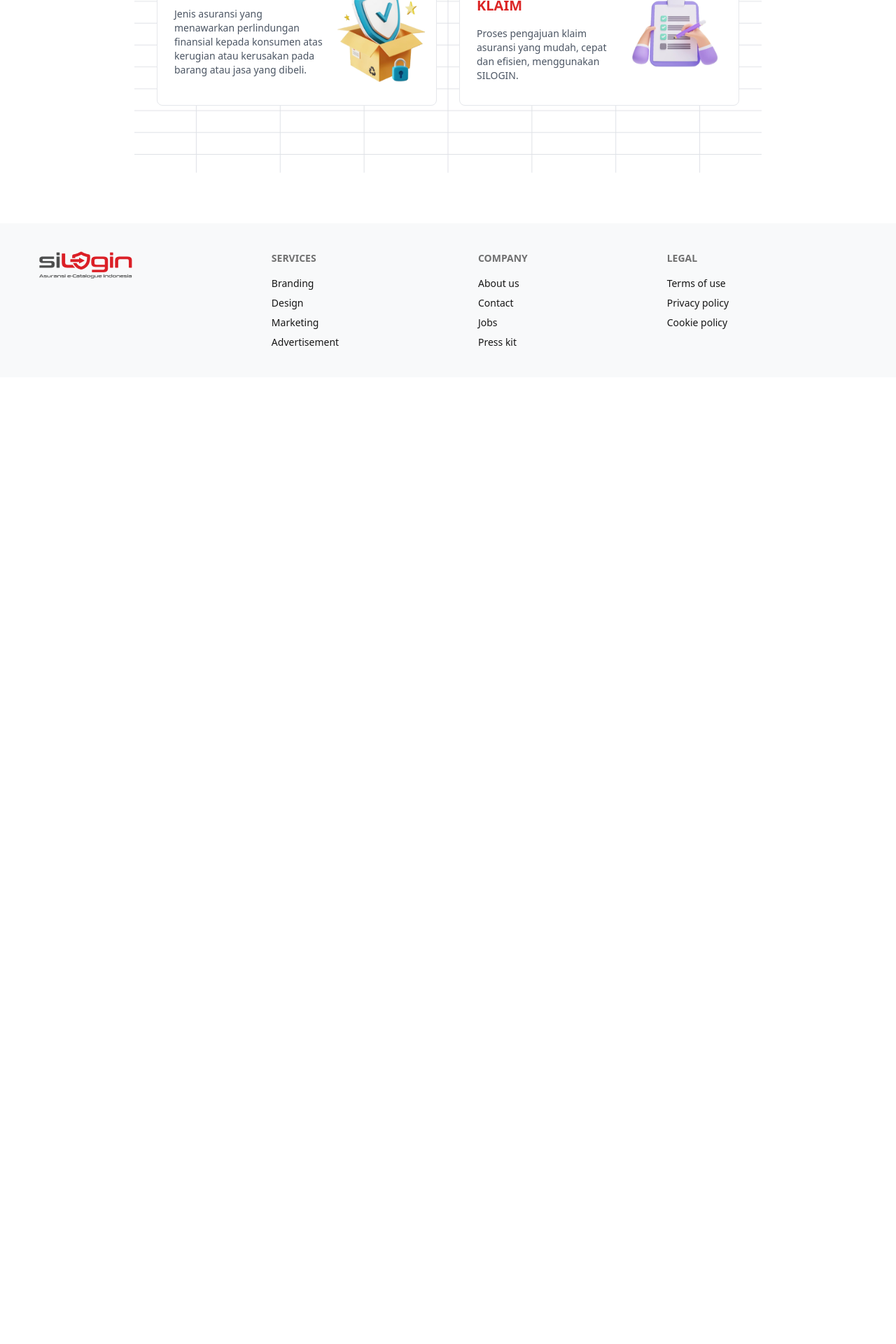
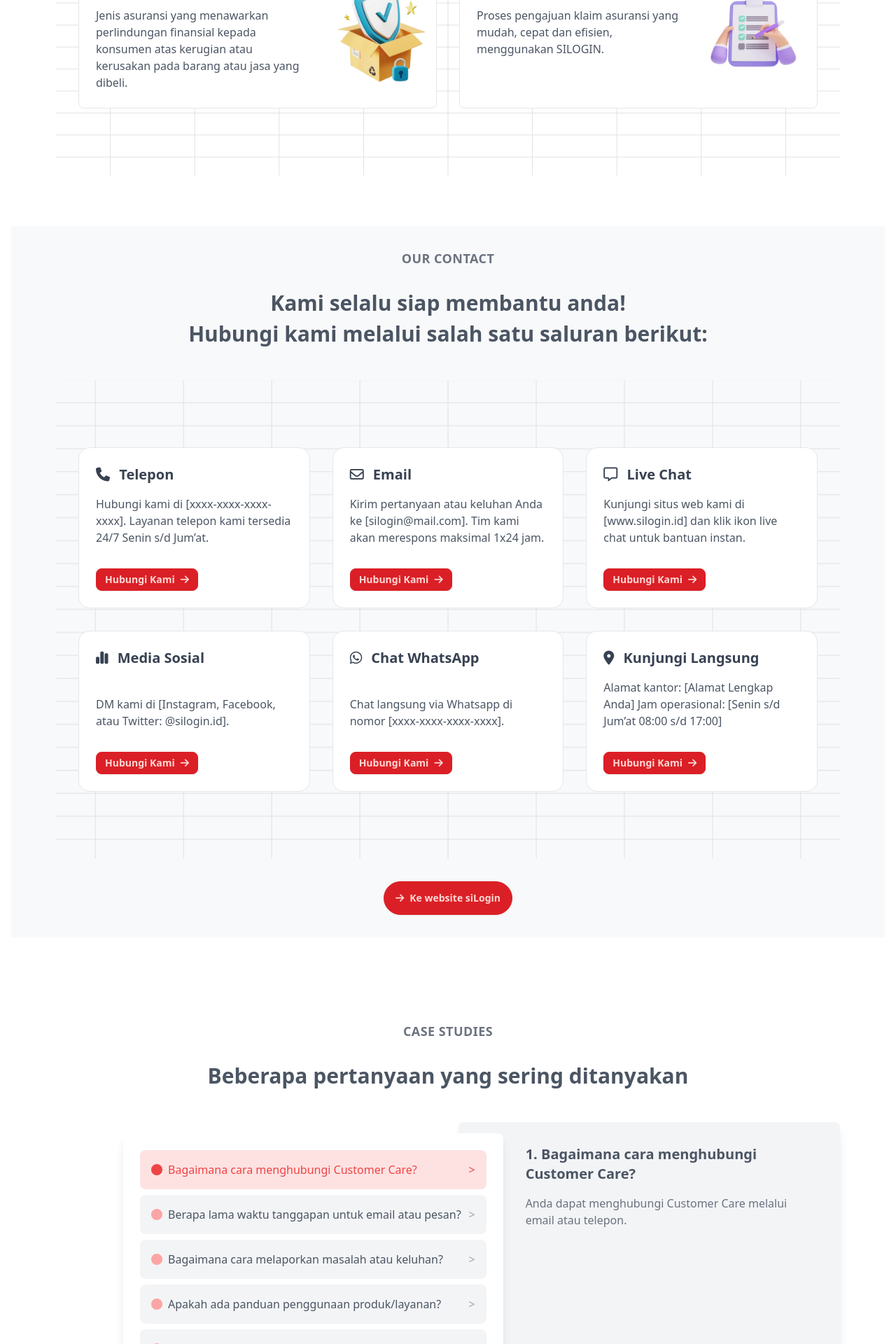
Before and after one commit to Julls31/silogin, a React (Vite) app: page / in a window 1280 px wide. Shown: the part 2152-4072 px from the top of the page at 70% size. Before the commit the page ends 2691 px from the top, so only its background shows below. Built offline with nearby package versions, Linux system fonts and the light colour scheme.

Commit message:
update Home

```diff
--- a/src/assets/components/Home/About.jsx
+++ b/src/assets/components/Home/About.jsx
@@ -16,8 +16,8 @@ function About() {
 
         {/* Konten dengan background */}
         <section
-          className="py-12 bg-cover bg-center rounded-lg"
-          style={{ backgroundImage: "url(/image/table_bg.png)", paddingTop: "6rem", paddingBottom: "6rem", paddingLeft:"2rem", paddingRight:"2rem" }}
+          className="bg-cover bg-center rounded-lg py-0 px-0 md:py-24 md:px-8"
+          style={{ backgroundImage: "url(/image/table_bg.png)" }}
         >
           {/* Content */}
           <div className="grid grid-cols-1 md:grid-cols-2 gap-8 items-center bg-base-200">
@@ -27,7 +27,6 @@ function About() {
                 src="/image/siLoginTagline.png"
                 alt="SiLogin Tagline"
                 className="w-full max-w-md mx-auto"
-
               />
             </div>
 
--- /dev/null
+++ b/src/assets/components/Home/Contact.jsx
@@ -0,0 +1,105 @@
+import React from "react";
+
+function Contact() {
+  return (
+    <>
+      <div className="container mx-auto px-4">
+        <div className="bg-base-200 lg:p-8 pt-8 rounded-lg">
+          {/* Header */}
+          <div className="text-center mb-12">
+            <h2 className="text-lg font-semibold text-gray-500 uppercase mb-8 tracking-wide">
+              our contact
+            </h2>
+            <h1 className="text-3xl font-semibold text-gray-600 mt-2">
+              Kami selalu siap membantu anda!
+            </h1>
+            <h1 className="text-3xl font-semibold text-gray-600 mt-2">
+              Hubungi kami melalui salah satu saluran berikut:
+            </h1>
+          </div>
+
+          {/* Content Section with Background */}
+          <section
+            className="bg-cover bg-center rounded-lg py-0 px-0 md:py-24 md:px-8"
+            style={{ backgroundImage: "url(/image/table_bg.png)" }}
+          >
+            {/* Cards */}
+            <div className="grid grid-cols-1 md:grid-cols-3 gap-8">
+              {/** Array of card data */}
+              {[
+                {
+                  icon: "fa fa-phone",
+                  title: "Telepon",
+                  content:
+                    "Hubungi kami di [xxxx-xxxx-xxxx-xxxx]. Layanan telepon kami tersedia 24/7 Senin s/d Jum’at.",
+                },
+                {
+                  icon: "fa-regular fa-envelope",
+                  title: "Email",
+                  content:
+                    "Kirim pertanyaan atau keluhan Anda ke [silogin@mail.com]. Tim kami akan merespons maksimal 1x24 jam.",
+                },
+                {
+                  icon: "fa-regular fa-message",
+                  title: "Live Chat",
+                  content:
+                    "Kunjungi situs web kami di [www.silogin.id] dan klik ikon live chat untuk bantuan instan.",
+                },
+                {
+                  icon: "fa fa-chart-simple",
+                  title: "Media Sosial",
+                  content:
+                    "DM kami di [Instagram, Facebook, atau Twitter: @silogin.id].",
+                },
+                {
+                  icon: "fa-brands fa-whatsapp",
+                  title: "Chat WhatsApp",
+                  content:
+                    "Chat langsung via Whatsapp di nomor [xxxx-xxxx-xxxx-xxxx].",
+                },
+                {
+                  icon: "fa fa-location-dot",
+                  title: "Kunjungi Langsung",
+                  content:
+                    "Alamat kantor: [Alamat Lengkap Anda] Jam operasional: [Senin s/d Jum’at 08:00 s/d 17:00]",
+                },
+              ].map((card, index) => (
+                <div
+                  key={index}
+                  className="p-6 border rounded-2xl bg-white flex flex-col"
+                >
+                  {/* Card Header */}
+                  <div className="flex-1 mb-4">
+                    <h3 className="text-xl font-semibold text-gray-700">
+                      <i className={`${card.icon} mr-2`} /> {card.title}
+                    </h3>
+                  </div>
+
+                  {/* Card Content */}
+                  <div className="flex-1">
+                    <p className="text-gray-600 mb-8">{card.content}</p>
+                  </div>
+
+                  {/* Card Footer */}
+                  <div className="flex justify-start">
+                    <button className="btn btn-sm btn-primary">
+                      Hubungi Kami <i className="fa fa-arrow-right" />
+                    </button>
+                  </div>
+                </div>
+              ))}
+            </div>
+          </section>
+          <div className="flex justify-center mt-8 lg;mt-4">
+            <button className="btn btn-primary rounded-3xl">
+              <i className="fa fa-arrow-right" />
+              Ke website siLogin
+            </button>
+          </div>
+        </div>
+      </div>
+    </>
+  );
+}
+
+export default Contact;
--- /dev/null
+++ b/src/assets/components/Home/FAQ.jsx
@@ -0,0 +1,93 @@
+import React, { useState } from "react";
+
+function FAQ() {
+  const [activeQuestion, setActiveQuestion] = useState(0);
+
+  const questions = [
+    "Bagaimana cara menghubungi Customer Care?",
+    "Berapa lama waktu tanggapan untuk email atau pesan?",
+    "Bagaimana cara melaporkan masalah atau keluhan?",
+    "Apakah ada panduan penggunaan produk/layanan?",
+    "Bagaimana cara melacak status laporan saya?",
+  ];
+
+  const answers = [
+    "Anda dapat menghubungi Customer Care melalui email atau telepon.",
+    "Kami berusaha memberikan tanggapan secepat mungkin. Biasanya, Anda akan mendapatkan balasan dalam waktu maksimal 1x24 jam.",
+    "Silakan gunakan formulir pengaduan yang tersedia di aplikasi kami.",
+    "Panduan dapat ditemukan di menu 'Bantuan' pada aplikasi.",
+    "Anda dapat memantau status laporan melalui dashboard pengguna.",
+  ];
+
+  return (
+    <div className="container mx-auto px-4 py-12">
+      <div className="bg-base-100 lg:p-8 pt-8 rounded-lg">
+        {/* Header */}
+        <div className="text-center mb-12">
+          <h2 className="text-lg font-semibold text-gray-500 uppercase mb-8 tracking-wide">
+            Case Studies
+          </h2>
+          <h1 className="text-3xl font-semibold text-gray-600 mt-2">
+            Beberapa pertanyaan yang sering ditanyakan
+          </h1>
+        </div>
+
+        {/* FAQ Section */}
+        <div className="relative flex lg:gap-8">
+          {/* Questions Card */}
+          <div
+            className="bg-white shadow-lg p-6 rounded-lg w-full lg:w-1/2 h-[370px] overflow-y-auto relative z-10 my-4"
+            style={{ transform: "translateX(6rem)" }}
+          >
+            <ul>
+              {questions.map((question, index) => (
+                <li
+                  key={index}
+                  className={`p-4 mb-2 flex items-center justify-between rounded-lg cursor-pointer ${
+                    activeQuestion === index
+                      ? "bg-red-100 text-red-500"
+                      : "bg-gray-100 text-gray-600"
+                  }`}
+                  onClick={() => setActiveQuestion(index)}
+                >
+                  {/* Question with Circle Icon */}
+                  <span className="flex items-center gap-2">
+                    <i
+                      className={`fa fa-circle ${
+                        activeQuestion === index
+                          ? "text-red-500"
+                          : "text-red-300"
+                      }`}
+                    />
+                    {question}
+                  </span>
+
+                  {/* Arrow Icon */}
+                  <span
+                    className={`${
+                      activeQuestion === index
+                        ? "text-red-500"
+                        : "text-gray-400"
+                    }`}
+                  >
+                    &gt;
+                  </span>
+                </li>
+              ))}
+            </ul>
+          </div>
+
+          {/* Answers Card */}
+          <div className="bg-gray-100 shadow-lg p-8 pl-24 rounded-lg w-full lg:w-1/2 min-h-[400px]">
+            <h3 className="text-xl font-semibold text-gray-600 mb-4">
+              {activeQuestion + 1}. {questions[activeQuestion]}
+            </h3>
+            <p className="text-gray-500">{answers[activeQuestion]}</p>
+          </div>
+        </div>
+      </div>
+    </div>
+  );
+}
+
+export default FAQ;
--- a/src/assets/components/Home/Services.jsx
+++ b/src/assets/components/Home/Services.jsx
@@ -17,8 +17,8 @@ function Services() {
 
         {/* Content Section with Background */}
         <section
-          className="py-12 bg-cover bg-center rounded-lg"
-          style={{ backgroundImage: "url(/image/table_bg.png)", paddingTop: "6rem", paddingBottom: "6rem", paddingLeft:"2rem", paddingRight:"2rem" }}
+          className="bg-cover bg-center rounded-lg py-0 px-0 md:py-24 md:px-8"
+          style={{ backgroundImage: "url(/image/table_bg.png)" }}
         >
           {/* Cards */}
           <div className="grid grid-cols-1 md:grid-cols-2 gap-8">
@@ -28,10 +28,10 @@ function Services() {
                 <h3 className="text-xl font-semibold text-gray-700">
                   ASURANSI <span className="text-red-600">KARGO</span>
                 </h3>
-                <p className="text-gray-600 text-sm mt-4">
-                  Jenis asuransi yang dirancang untuk melindungi pengirim dan/atau
-                  penerima barang dari risiko kerugian atau kerusakan pada barang
-                  yang dikirim.
+                <p className="text-gray-600 mt-4">
+                  Jenis asuransi yang dirancang untuk melindungi pengirim
+                  dan/atau penerima barang dari risiko kerugian atau kerusakan
+                  pada barang yang dikirim.
                 </p>
               </div>
               <img
@@ -47,7 +47,7 @@ function Services() {
                 <h3 className="text-xl font-semibold text-gray-700">
                   ASURANSI <span className="text-red-600">BARANG</span>
                 </h3>
-                <p className="text-gray-600 text-sm mt-4">
+                <p className="text-gray-600 mt-4 w-[90%]">
                   Jenis asuransi yang melindungi pemilik barang dari risiko
                   kerugian atau kerusakan pada barang tersebut.
                 </p>
@@ -65,10 +65,10 @@ function Services() {
                 <h3 className="text-xl font-semibold text-gray-700">
                   ASURANSI <span className="text-red-600">GARANSI</span>
                 </h3>
-                <p className="text-gray-600 text-sm mt-4">
+                <p className="text-gray-600 mt-4 w-[90%]">
                   Jenis asuransi yang menawarkan perlindungan finansial kepada
-                  konsumen atas kerugian atau kerusakan pada barang atau jasa yang
-                  dibeli.
+                  konsumen atas kerugian atau kerusakan pada barang atau jasa
+                  yang dibeli.
                 </p>
               </div>
               <img
@@ -84,7 +84,7 @@ function Services() {
                 <h3 className="text-xl font-semibold text-gray-700">
                   KEMUDAHAN <span className="text-red-600">KLAIM</span>
                 </h3>
-                <p className="text-gray-600 text-sm mt-4">
+                <p className="text-gray-600 mt-4">
                   Proses pengajuan klaim asuransi yang mudah, cepat dan efisien,
                   menggunakan SILOGIN.
                 </p>
--- a/src/assets/layout/Footer.jsx
+++ b/src/assets/layout/Footer.jsx
@@ -23,8 +23,8 @@ function Footer() {
         </nav>
         <nav>
           <h6 className="footer-title">Legal</h6>
-          <a className="link link-hover">Terms of use</a>
-          <a className="link link-hover">Privacy policy</a>
+          <a href="/terms-and-conditions" className="link link-hover">Terms of use</a>
+          <a href="/privacy-policy" className="link link-hover">Privacy policy</a>
           <a className="link link-hover">Cookie policy</a>
         </nav>
       </footer>
--- a/src/assets/pages/Main/Home.jsx
+++ b/src/assets/pages/Main/Home.jsx
@@ -2,6 +2,8 @@ import React from "react";
 import Intro from "../../components/Home/Intro";
 import About from "../../components/Home/About";
 import Services from "../../components/Home/Services";
+import Contact from "../../components/Home/Contact";
+import FAQ from "../../components/Home/FAQ";
 
 function Home() {
   return (
@@ -15,10 +17,20 @@ function Home() {
         <div className="max-w-screen-lg mx-auto px-4 my-10">
           <About />
         </div>
+      </div>
       <div className="bg-base-100">
-        <div className="max-w-screen-lg mx-auto px-4 my-10">
+        <div className="max-w-screen-xl mx-auto px-4 my-10">
           <Services />
         </div>
+      </div>
+      <div className="bg-base-200">
+        <div className="max-w-screen-xl mx-auto px-4 my-10">
+          <Contact />
+        </div>
+      </div>
+      <div className="bg-base-100">
+        <div className="max-w-screen-xl mx-auto px-4 my-10">
+          <FAQ />
         </div>
       </div>
     </>
```
Also changed, not shown: 1 other file (tests, documents, lock files or other folders). Lines whose indentation alone changed are shown as unchanged.
